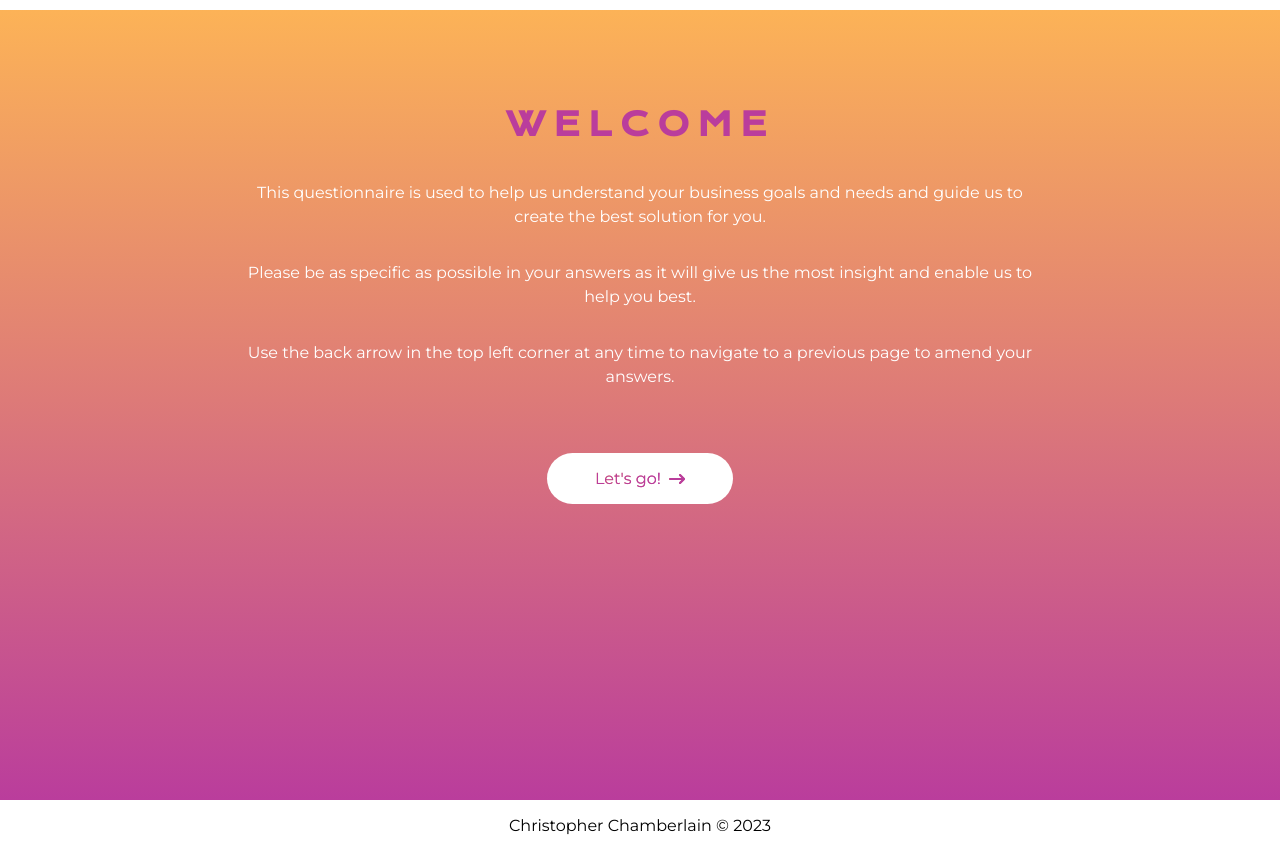
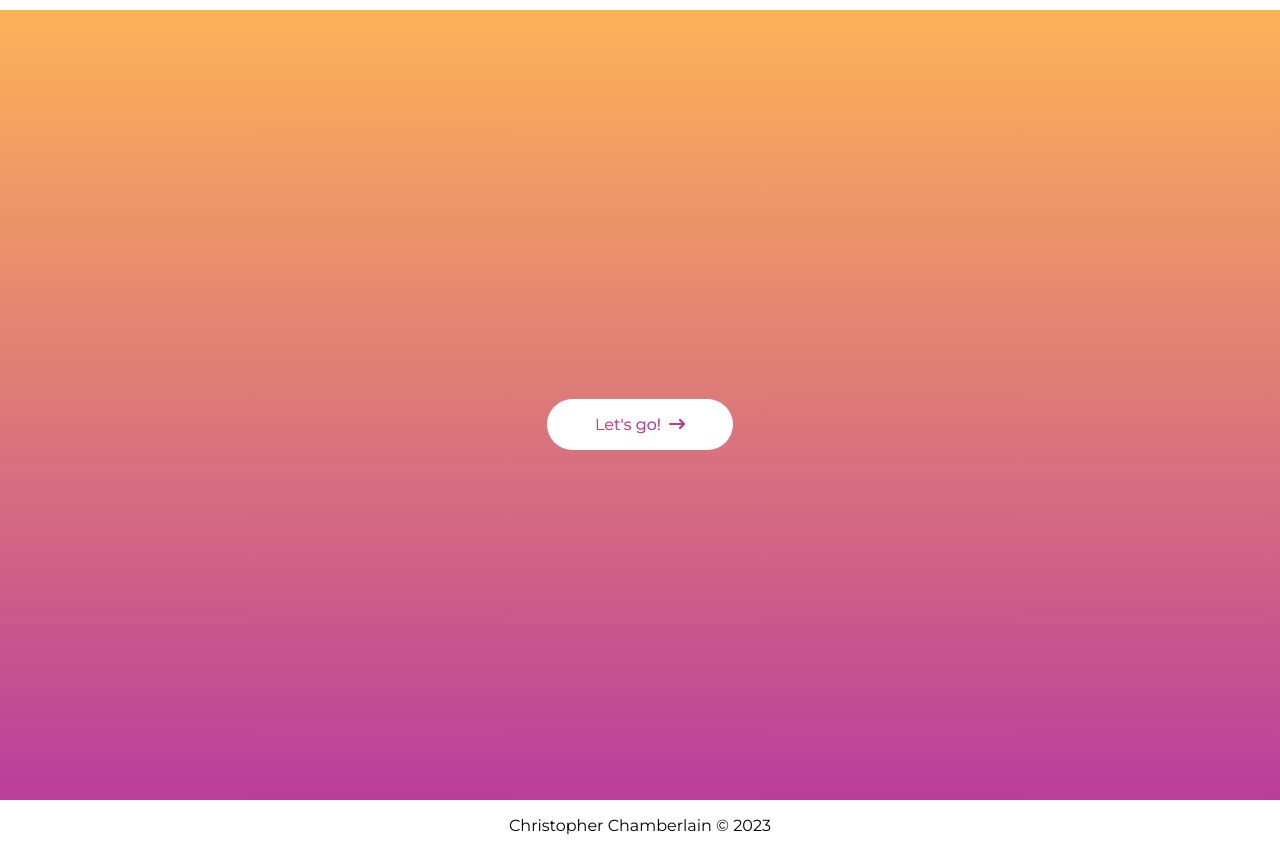
Before and after one commit to AkaraTawng/client-design-questionairre, a React (Vite) app: page / in a window 1280 px wide. Built offline with nearby package versions, Linux system fonts and the light colour scheme.

Commit message:
install emailjs browser package

```diff
--- a/package.json
+++ b/package.json
@@ -10,6 +10,7 @@
     "preview": "vite preview"
   },
   "dependencies": {
+    "@emailjs/browser": "^3.11.0",
     "react": "^18.2.0",
     "react-dom": "^18.2.0",
     "styled-components": "^5.3.10"
--- a/src/components/Form.jsx
+++ b/src/components/Form.jsx
@@ -87,7 +87,7 @@ function Form() {
           <ProgressBar style={{width: `${page * 8}%`}}></ProgressBar>
         </ProgressBarContainer>
         <FormWrapperInner>
-        <Body>{pageDisplay()}</Body>
+        <Body>{ }</Body>
         <ButtonContainer>
             { page > 0 && <PrevButton disabled={page === 0} type="button" onClick={handleDecrementClick}><i className="fa-solid fa-arrow-left-long"></i></PrevButton>}
             <NextButton  disabled={page === FormTitles.length - 1} type="button" onClick={handleIncrementClick}>{page > 0 ? <p>Next</p> : <p>Let's go!</p>}<i className="fa-solid fa-arrow-right-long"></i></NextButton>
```
Also changed, not shown: 1 other file (tests, documents, lock files or other folders).
